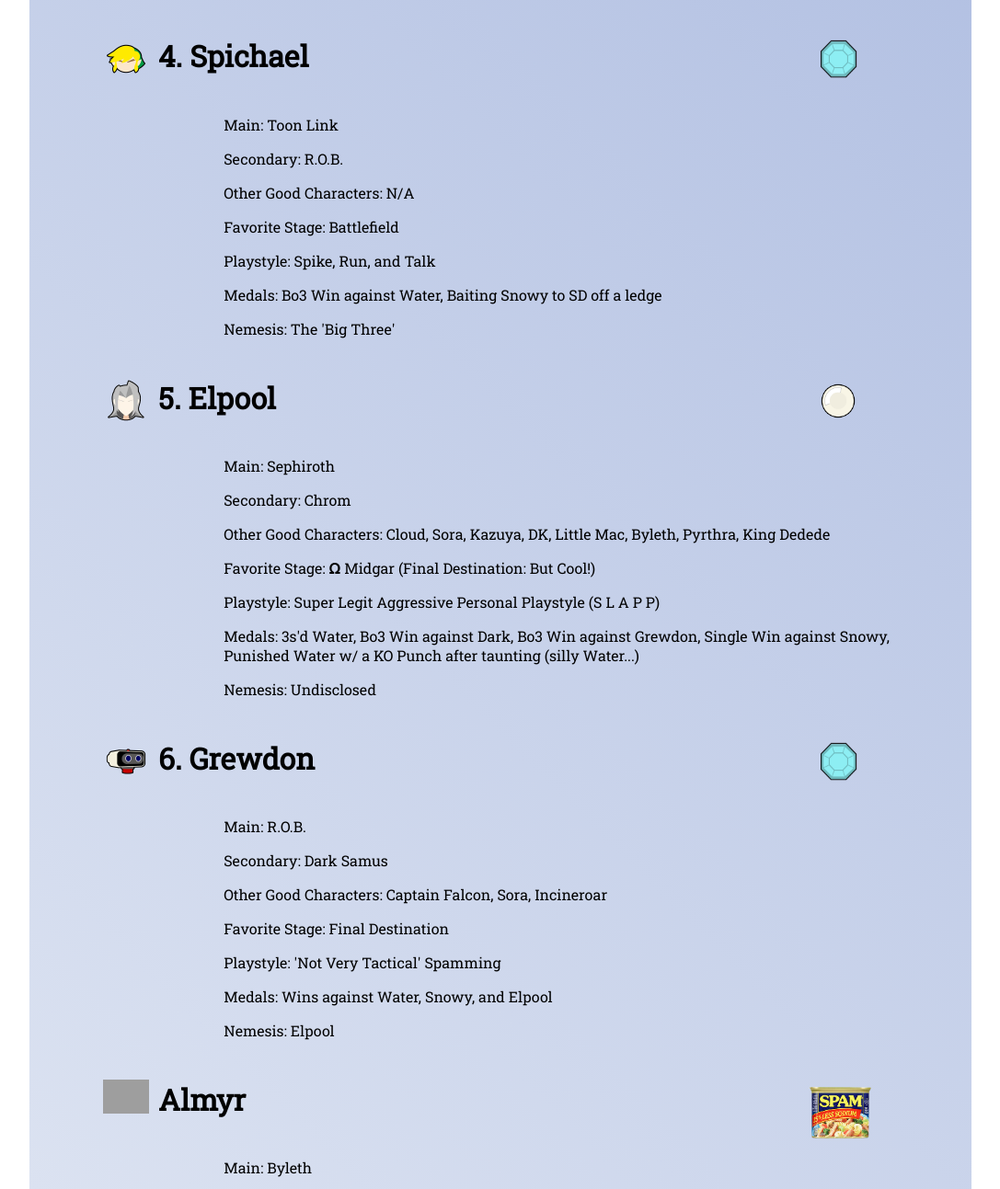
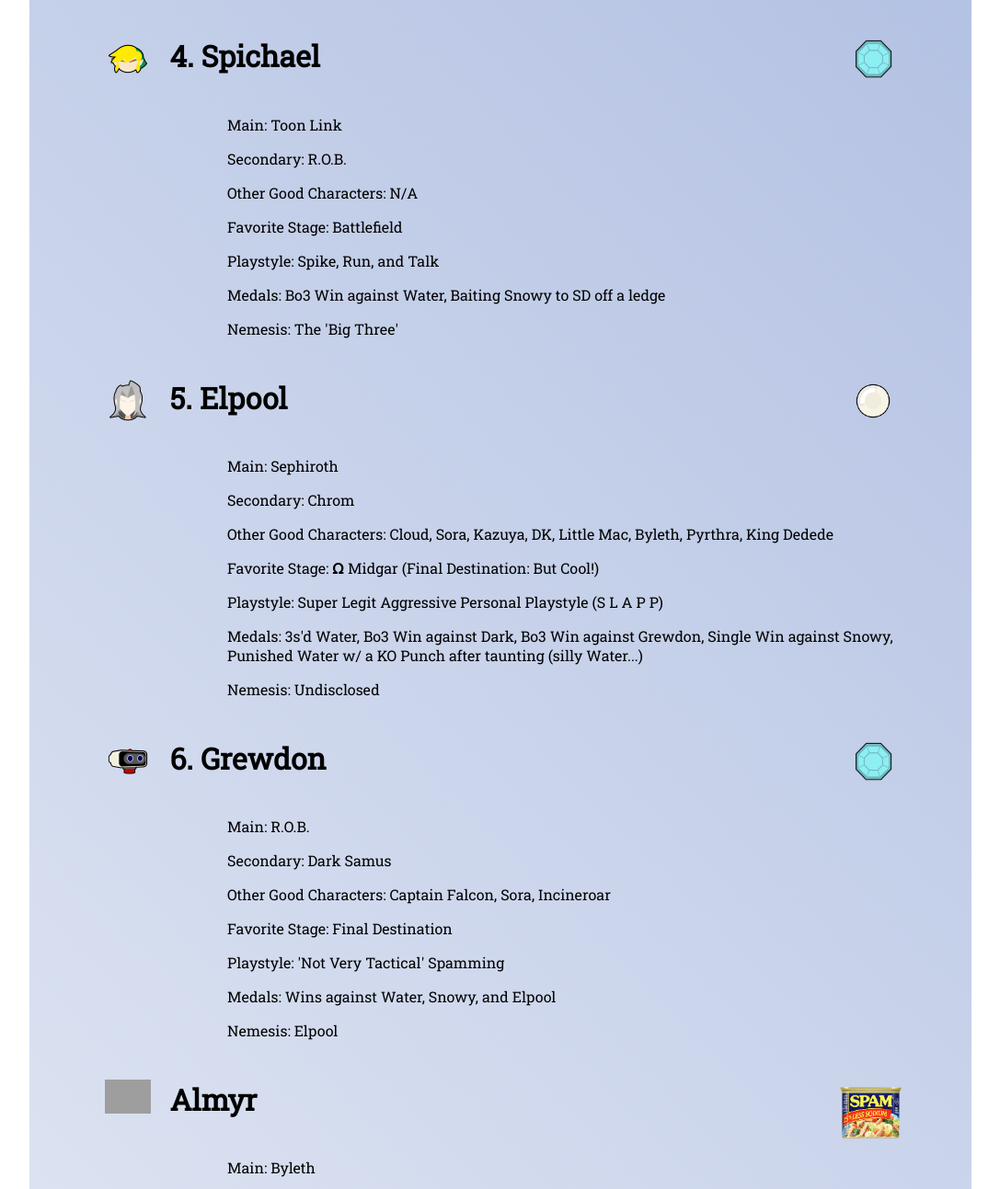
Before and after one commit to watergrad/GEMSTONEssbu, a plain HTML site: page index.html in a window 1280 px wide. Shown: the part 2906-4199 px from the top of the page at 92% size, without its empty margins (96-1183 px from the left). Drawn offline with Linux system fonts and the light colour scheme; grey boxes are pictures that could not be loaded.

Commit message:
Update GSSSBU.css

```diff
--- a/assets/CSS/GSSSBU.css
+++ b/assets/CSS/GSSSBU.css
@@ -10,7 +10,7 @@
     font-size:200%;
 }
 .indented {
-    position:relative; left:80px
+    position:relative; left:8%
 }
 #titletext {
     font-size: 600%;
@@ -25,7 +25,7 @@
     text-align: left;
 }
 #resetindent {
-    position:relative; right:80px
+    position:relative; right:8%;
 }
 #linehightthin {
         line-height: 1em;
@@ -33,19 +33,19 @@
 #logocharacter {
     width: 50px;
     float: left;
-    margin-right: 10px;
+    margin-right: 2%;
     display:inline;
 }
 #teamaff {
     width: 50px;
     float: right;
-    margin-right: 200px;
+    margin-right: 16%;
     display:inline;
 }
 #teamaffspam {
     width: 75px;
     float: right;
-    margin-right: 185px;
+    margin-right: 15%;
     display:inline;
 }
 #normalfontsize {
```
